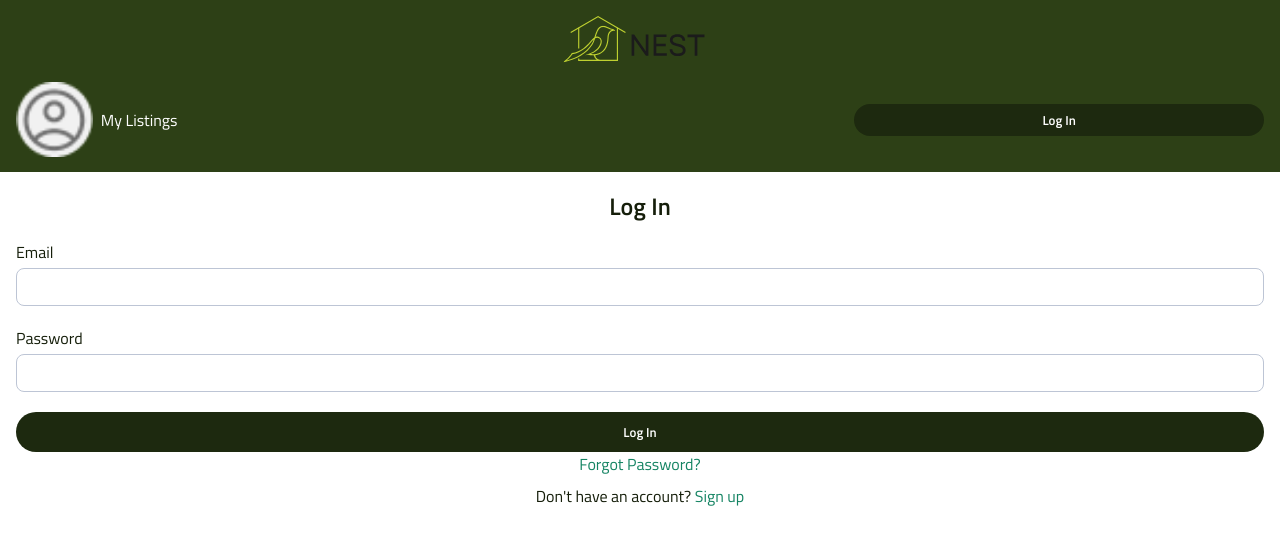
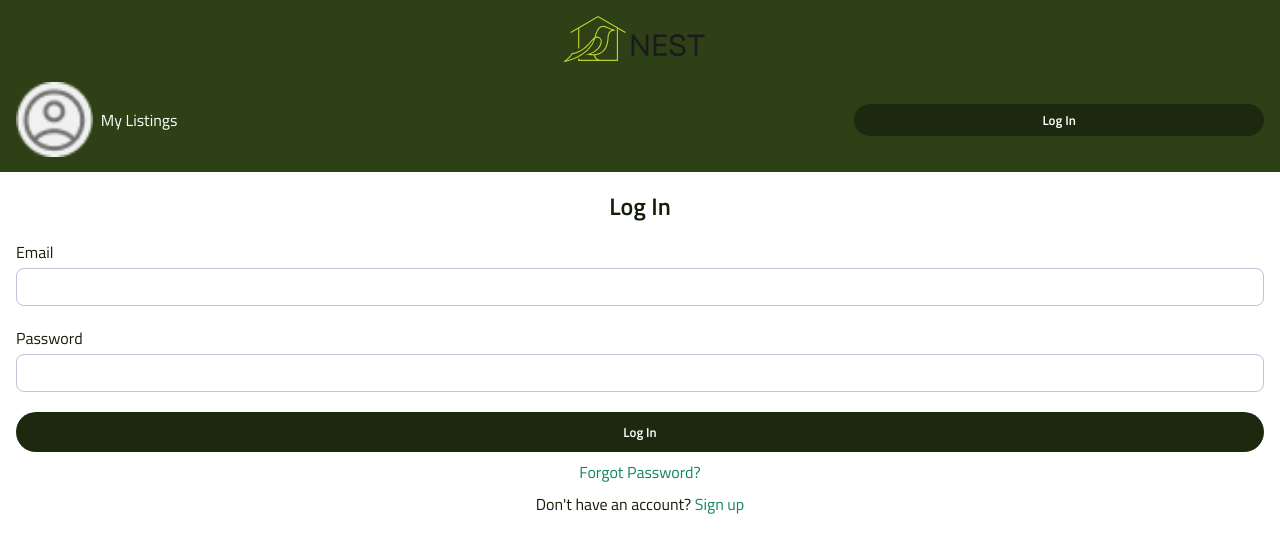
Before and after one commit to stebnj/steven-joo-capstone-project, a React (Create React App) app in the folder client/: page /login in a window 1280 px wide. Shown: the top 552 px of the page. Built offline with nearby package versions, Linux system fonts and the light colour scheme; no server answers.

Commit message:
add padding to link in log in

```diff
--- a/client/src/pages/Dashboard/Dashboard.scss
+++ b/client/src/pages/Dashboard/Dashboard.scss
@@ -30,5 +30,9 @@
         margin-top: 1rem;
     }
 
+    &__listing-link{
+        color: $Black;
+    }
+
 
 }
--- a/client/src/pages/Login/Login.scss
+++ b/client/src/pages/Login/Login.scss
@@ -31,6 +31,10 @@
         align-items: center;
     }
 
+    &__forgot-container{
+        padding-top: 0.5rem;
+    }
+
     &__signup-container{
         padding-top: 0.5rem;
     }
```
